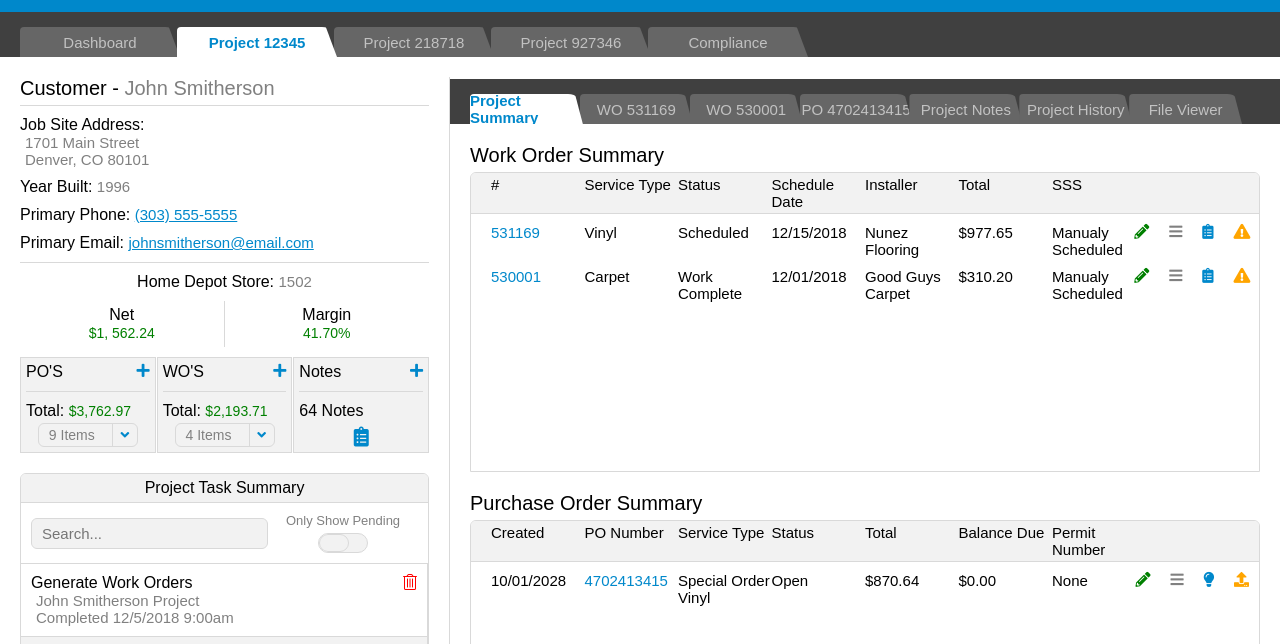
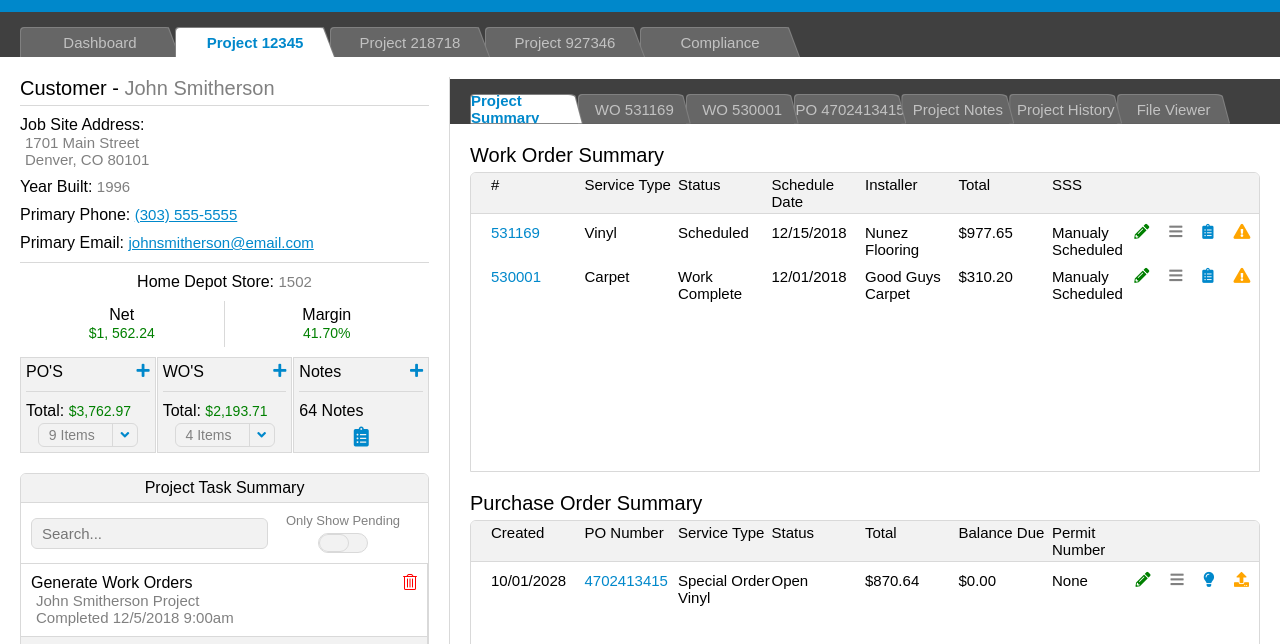
Before and after one commit to idotheinternet/tab-demo, a website: page app/index.html in a window 1280 px wide. Shown: the part 108-752 px from the top of the page. Drawn offline with Linux system fonts and the light colour scheme.

Commit message:
last commit

```diff
--- a/app/index.css
+++ b/app/index.css
@@ -101,44 +101,68 @@
 }
 .tab {
     position: relative;
-    display: flex;
-    justify-content: center;
-    align-items: center;
     width: 160px;
     height: 30px;
     top: 15px;
-    background-color: #666666;
-    font-size: 15px;
-    color: rgba(255, 255, 255, .6);
+    background-color: gray;
     -webkit-clip-path: polygon(0 0, 93% 0, 100% 100%, 0% 100%);
     clip-path: polygon(0 0, 93% 0, 100% 100%, 0% 100%);
     cursor: pointer;
     border-top-left-radius: 4px;
-    border-top-right-radius: 15px;
+    border-top-right-radius: 14px;
+    padding: 1px;
+    padding-bottom: 0px;
+}
+.tab-inner {
+    display: flex;
+    justify-content: center;
+    align-items: center;
+    width: 100%;
+    height: 100%;
+    background-color: #666666;
+    color: rgba(255, 255, 255, .6);
+    font-size: 15px;
+    -webkit-clip-path: polygon(0 0, 93% 0, 100% 100%, 0% 100%);
+    clip-path: polygon(0 0, 93% 0, 100% 100%, 0% 100%);
+    cursor: pointer;
+    border-top-left-radius: 4px;
+    border-top-right-radius: 14px;
 }
 .tab.active {
+    z-index: 10!important;
+}
+.tab.active .tab-inner {
     background-color: #fff;
     color: #0088cb;
-    z-index: 1;
     font-weight: bold;
 }
+.tabs .tab:first-child {
+    z-index: 7;
+}
 .tabs .tab:nth-child(2) {
-    transform: translateX(-3px);
+    transform: translateX(-5px);
+    z-index: 6;
 }
 .tabs .tab:nth-child(3) {
-    transform: translateX(-6px);
+    transform: translateX(-10px);
+    z-index: 5;
 }
 .tabs .tab:nth-child(4) {
-    transform: translateX(-9px);
+    transform: translateX(-15px);
+    z-index: 4;
 }
 .tabs .tab:nth-child(5) {
-    transform: translateX(-12px);
+    transform: translateX(-20px);
+    z-index: 3;
 }
 .tabs .tab:nth-child(6) {
-    transform: translateX(-15px);
+    transform: translateX(-25px);
+    z-index: 2;
 }
 .tabs .tab:nth-child(7) {
-    transform: translateX(-18px);
+    transform: translateX(-30px);
+    z-index: 1;
+
 }
 #main {
     display: inline-flex;
--- a/app/index.html
+++ b/app/index.html
@@ -29,11 +29,11 @@
             </div>
         </div>
         <div class="tabs">
-            <div class="tab top" data-index="0">Dashboard</div>
-            <div class="tab top active" data-index="1" data-info="12345">Project 12345</div>
-            <div class="tab top" data-index="2" data-info="218718">Project 218718</div>
-            <div class="tab top" data-index="3" data-info="927346">Project 927346</div>
-            <div class="tab top" data-index="4">Compliance</div>
+            <div class="tab top" data-index="0"><div class="tab-inner">Dashboard</div></div>
+            <div class="tab top active" data-index="1" data-info="12345"><div class="tab-inner">Project 12345</div></div>
+            <div class="tab top" data-index="2" data-info="218718"><div class="tab-inner">Project 218718</div></div>
+            <div class="tab top" data-index="3" data-info="927346"><div class="tab-inner">Project 927346</div></div>
+            <div class="tab top" data-index="4"><div class="tab-inner">Compliance</div></div>
         </div>
         <div id="main">
             <div id="left">
@@ -172,13 +172,13 @@
             </div>
             <div id="right">
                 <div class="tabs">
-                    <div class="tab sub active" data-index="0">Project Summary</div>
-                    <div class="tab sub" data-index="1">WO 531169</div>
-                    <div class="tab sub" data-index="2">WO 530001</div>
-                    <div class="tab sub" data-index="3">PO 4702413415</div>
-                    <div class="tab sub" data-index="4">Project Notes</div>
-                    <div class="tab sub" data-index="5">Project History</div>
-                    <div class="tab sub" data-index="6">File Viewer</div>
+                    <div class="tab sub active" data-index="0"><div class="tab-inner">Project Summary</div></div>
+                    <div class="tab sub" data-index="1"><div class="tab-inner">WO 531169</div></div>
+                    <div class="tab sub" data-index="2"><div class="tab-inner">WO 530001</div></div>
+                    <div class="tab sub" data-index="3"><div class="tab-inner">PO 4702413415</div></div>
+                    <div class="tab sub" data-index="4"><div class="tab-inner">Project Notes</div></div>
+                    <div class="tab sub" data-index="5"><div class="tab-inner">Project History</div></div>
+                    <div class="tab sub" data-index="6"><div class="tab-inner">File Viewer</div></div>
                 </div>
                 <div style="width: 100%; height: auto; padding: 0px 20px">
                 <div class="r-title">Work Order Summary</div>
```
